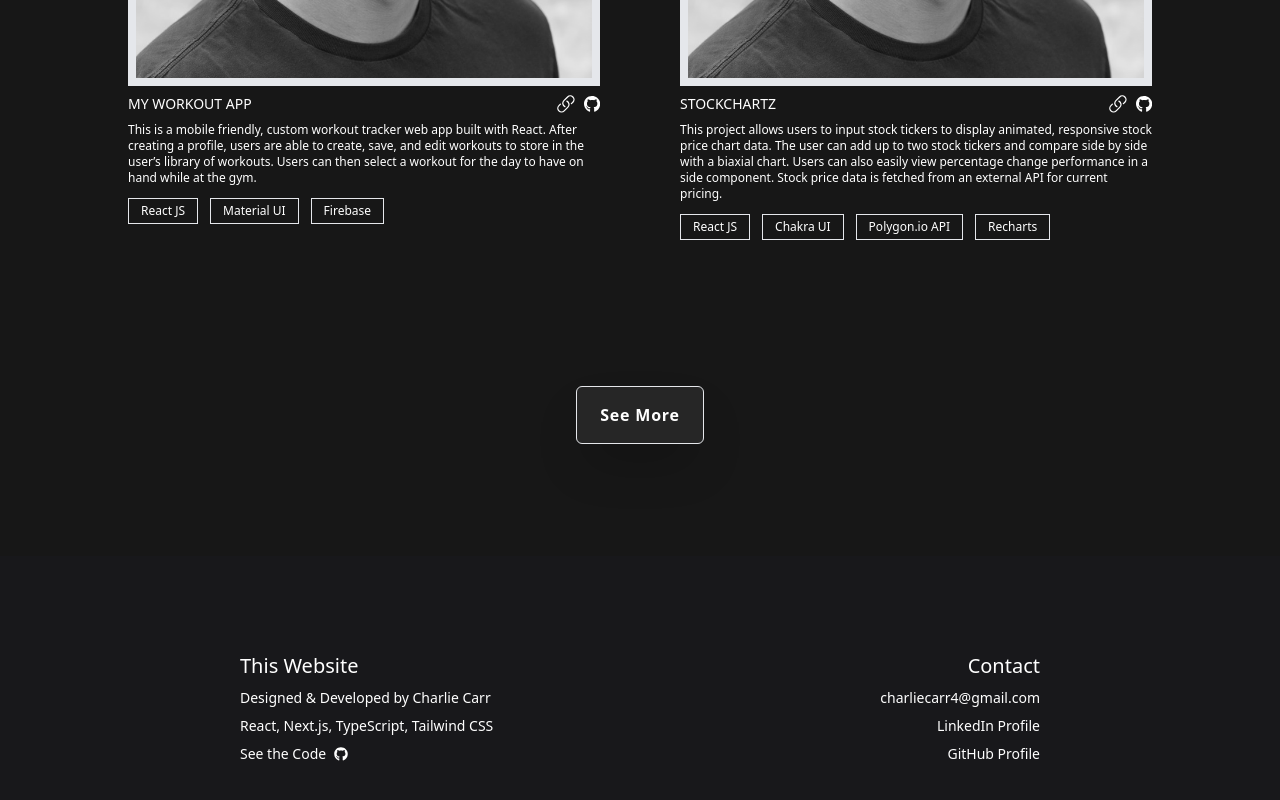
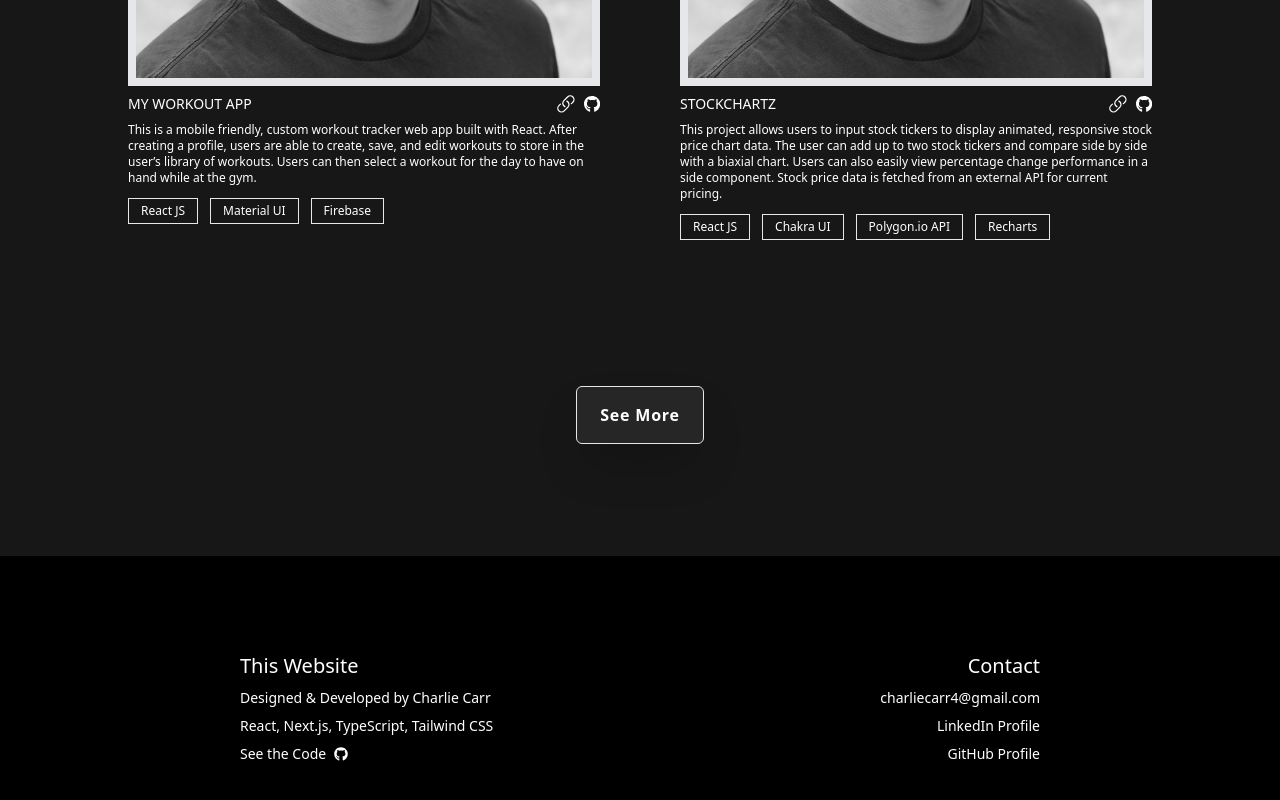
Before and after one commit to CharlesCarr/charlie_dev_portfolio, a Next.js app in the folder with-tailwindcss-app/: page / in a window 1280 px wide. Shown: the part 2938-3738 px from the top of the page. Built offline with nearby package versions, Linux system fonts and the light colour scheme.

Commit message:
fix(footer): change footer bg color

```diff
--- a/with-tailwindcss-app/components/Footer.tsx
+++ b/with-tailwindcss-app/components/Footer.tsx
@@ -2,7 +2,7 @@ import { FaGithub } from "react-icons/fa";
 
 const Footer = () => {
   return (
-    <div className="w-full bg-zinc-900 flex px-60 py-24 text-sm">
+    <div className="w-full bg-black flex px-60 py-24 text-sm">
       <div className="flex flex-col items-start w-1/2">
         <p className="text-xl mb-2">This Website</p>
         <p className="mb-2">Designed & Developed by Charlie Carr</p>
```
